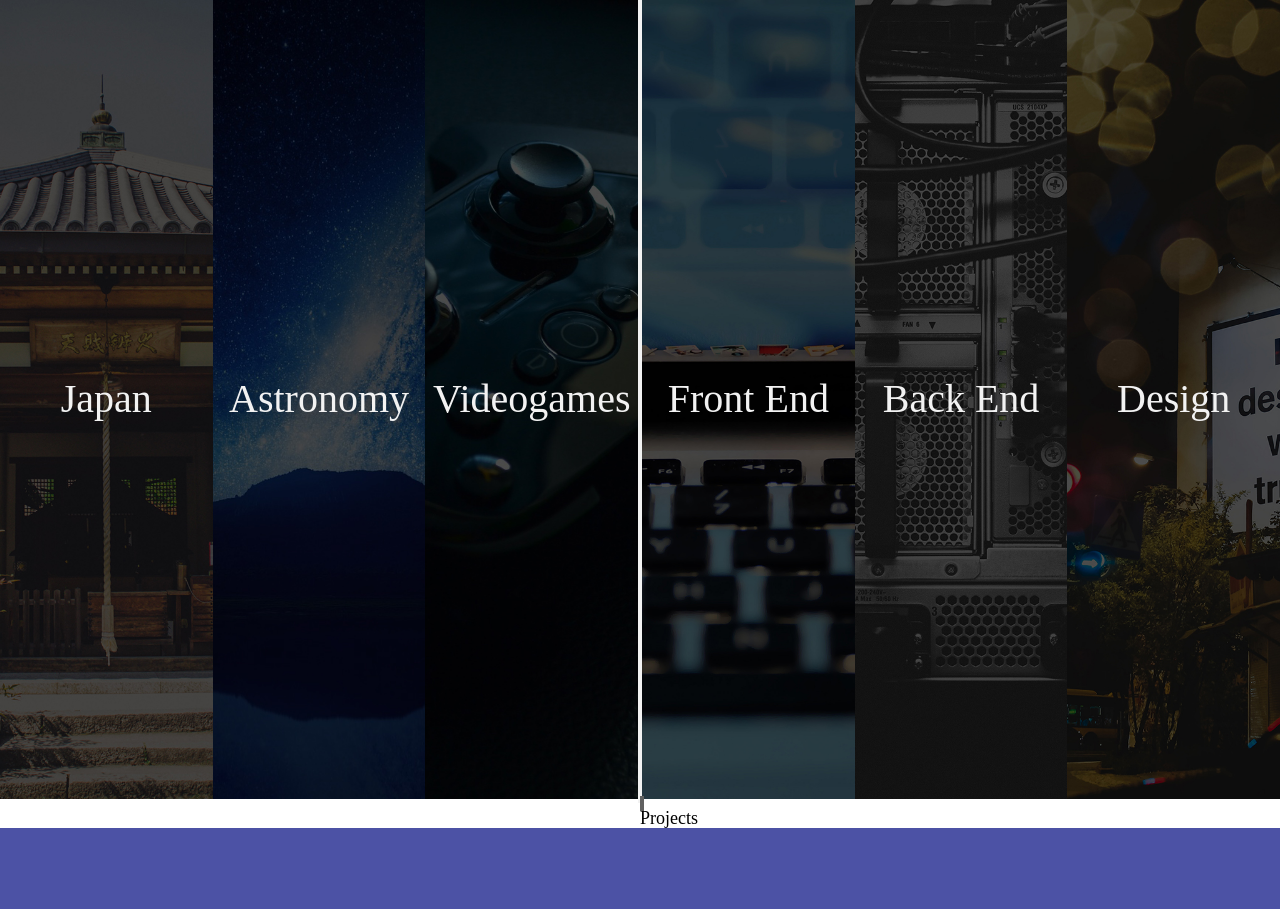
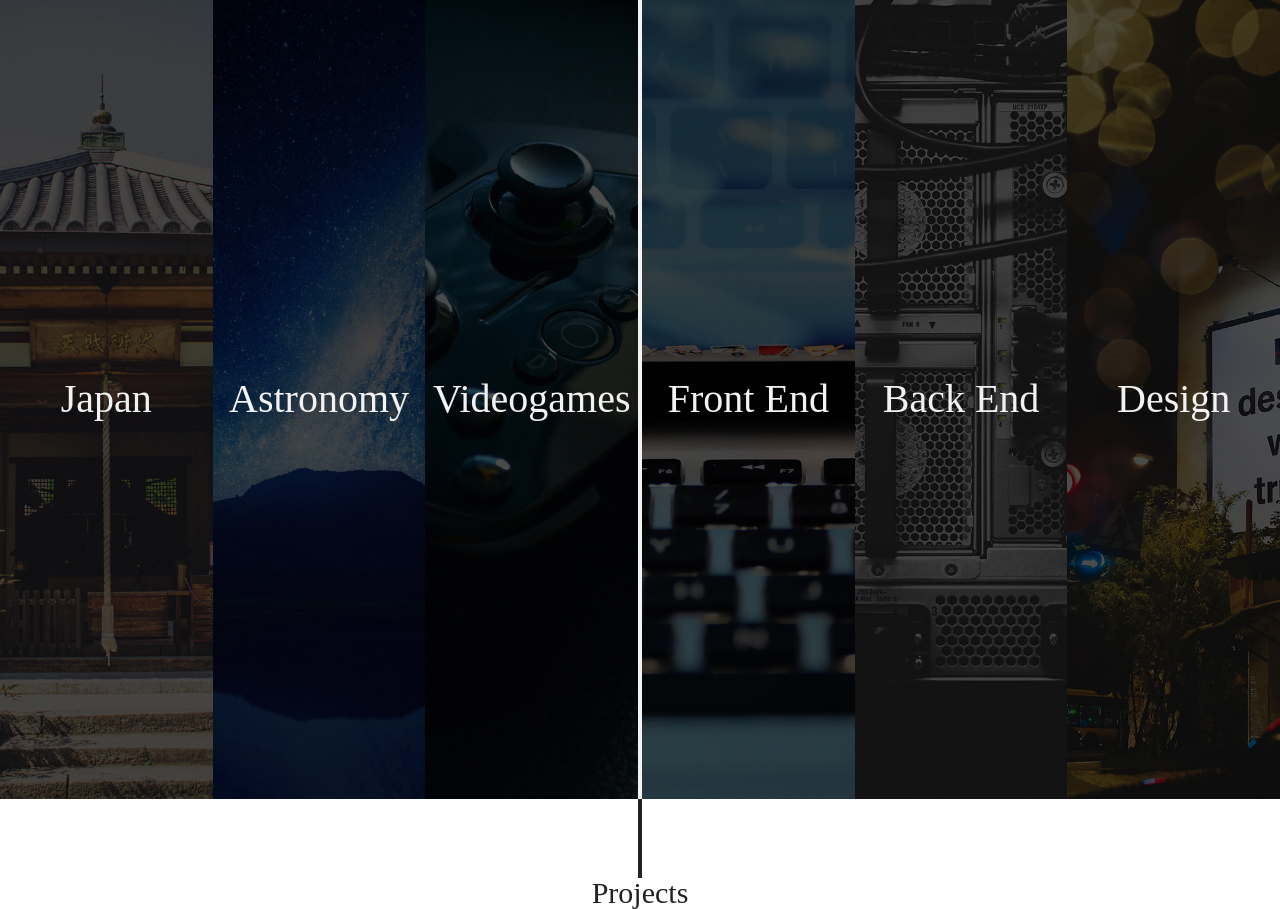
Before and after one commit to KomaWasTaken/my_portfolio, a Symfony app: template templates/index/index.html.twig in a window 1280 px wide. Shown: the part 801-1710 px from the top of the page. Before the commit the page ends 1629 px from the top, so only its background shows below. Run offline with Twig, Linux system fonts and the light colour scheme; the template is opened without the code that fills it, so the values that code supplies are empty; some libraries are stand-ins or nearby versions.

Commit message:
début partie projects, changement dans la bdd, design de projects à revoir. Partie about me pas mal avancée

```diff
--- a/public/index/css/style.css
+++ b/public/index/css/style.css
@@ -129,6 +129,9 @@
 
 .w-20 {
   width: 20%; }
+
+.w-15 {
+  width: 15%; }
 
 .w-10 {
   width: 10%; }
@@ -359,6 +362,8 @@
 .a-s-end {
   align-self: flex-end; }
 
+
+
 .j-c-center {
   justify-content: center; }
 
@@ -383,8 +388,8 @@
 .color-1 {
   color: #f2f2f2; }
 
-.color-3 {
-  color: #394c23; }
+.color-2 {
+  color: #222222; }
 
 .color-4 {
   color: #53312B; }
@@ -398,6 +403,9 @@
   background: -webkit-linear-gradient(45deg, rgba(255, 0, 136, 0.7) 0%, rgba(0, 9, 128, 0.7) 25%);
   background: linear-gradient(45deg, rgba(255, 0, 136, 0.7) 0%, rgba(0, 9, 128, 0.7) 25%);
   filter: progid:DXImageTransform.Microsoft.gradient( startColorstr='#ff0088', endColorstr='#000980',GradientType=1 ); }
+.bg-color-2 {
+  background-color: rgba(71, 77, 163, 0.7);
+}
 
 .bg-color-none {
   background-color: transparent; }
@@ -459,8 +467,8 @@
 .coolvetica {
   font-family: "Coolvetica", "sans serif"; }
 
-.Merriweather {
-  font-family: "Merriweather", "serif"; }
+.noto {
+  font-family: "Noto Sans", "serif"; }
 
 .fw-thin {
   font-weight: 300; }
@@ -533,10 +541,21 @@
 .vertical-span-black {
   width: 0;
   height: 75px;
-  border: 2px solid #616161; }
+  border: 2px solid #222222; }
 
 .bottom-0 {
   bottom: 0; }
+  .top-0 {
+    top: 0;
+  }
+
+  .horizontal-span-white {
+    width: 75px;
+    height: 0;
+    border: 2px solid #f2f2f2; }
+
+.top-0 {
+  top: 0; }
 
   .opacity-0 {
     opacity:0; }
@@ -546,9 +565,7 @@
   height:100vh;
   border:2px solid #f2f2f2;
 }
-.left-50{
-  left:50%;
-}
+
 /*/////////////////////////////////////  /////////////////////////////////////
 /////////////////////////////////////  MEDIA QUERIES  //////////////////////////
 /////////////////////////////////////  /////////////////////////////////////*/
--- a/templates/about.html.twig
+++ b/templates/about.html.twig
@@ -1,30 +1,30 @@
 <section class="h-100vh d-flex col-6">
     <div class="col-1 bg-about-1 color-1 d-flex flex-direction-column j-c-center text-center transition-1">
-        <p class="fs-40">Japan</p>
-        <p class="d-none transition-1 fs-18">Since my young age, I'm in love with Japan.
+        <p class="fs-40 coolvetica">Japan</p>
+        <p class="d-none transition-1 fs-18 noto">Since my young age, I'm in love with Japan.
         The culture, the architecture, the people, the language.</p>
     </div>
     <div class="col-1 bg-about-2 color-1 d-flex flex-direction-column j-c-center text-center transition-1">
-        <p class="fs-40">Astronomy</p>
-        <p class="d-none transition-1 fs-18">Attracted by their gravity, stars have always fascinated me.</p>
+        <p class="fs-40 coolvetica">Astronomy</p>
+        <p class="d-none transition-1 fs-18 noto">Attracted by their gravity, stars have always fascinated me.</p>
     </div>
     <div class="col-1 bg-about-3 color-1 d-flex flex-direction-column j-c-center text-center transition-1">
-        <p class="fs-40">Videogames</p>
-        <p class="d-none transition-1 fs-18">I've been a huge gamer for a long time, sometimes hardcore, sometimes casual.
+        <p class="fs-40 coolvetica">Videogames</p>
+        <p class="d-none transition-1 fs-18 noto">I've been a huge gamer for a long time, sometimes hardcore, sometimes casual.
         MMORPGs and J-RPGs are my favorite genres.</p>
     </div>
     <span class="fs-vertical-span"></span>
     <div class="col-1 bg-about-4 color-1 d-flex flex-direction-column j-c-center text-center transition-1">
-        <p class="fs-40">Front End</p>
-        <p class="d-none transition-1 fs-18">HTML/CSS JS (AJAX), SASS/SCSS</p>
+        <p class="fs-40 coolvetica">Front End</p>
+        <p class="d-none transition-1 fs-18 noto">HTML/CSS JS (AJAX), SASS/SCSS</p>
     </div>
     <div class="col-1 bg-about-5 color-1 d-flex flex-direction-column j-c-center text-center transition-1">
-        <p class="fs-40">Back End</p>
-        <p class="d-none transition-1 fs-18">PHP, MySQL, Twig, Symfony</p>
+        <p class="fs-40 coolvetica">Back End</p>
+        <p class="d-none transition-1 fs-18 noto">PHP, MySQL, Twig, Symfony</p>
     </div>
     <div class="col-1 bg-about-6 color-1 d-flex flex-direction-column j-c-center text-center transition-1">
-        <p class="fs-40">Design</p>
-        <p class="d-none transition-1 fs-18">Adobe Creative Suite</p>
+        <p class="fs-40 coolvetica">Design</p>
+        <p class="d-none transition-1 fs-18 noto">Adobe Creative Suite</p>
     </div>
 
 
--- a/templates/projects.html.twig
+++ b/templates/projects.html.twig
@@ -1,11 +1,25 @@
-<section class="d-flex flex-direction-column">
-    <div class="absolute left-50">
+<section class="d-flex a-i-center j-c-around flex-wrap" id="projects">
+    <div class="d-flex flex-direction-column a-i-center a-s-start absolute" id="span-projects">
         <span class="vertical-span-black"></span>
-        <p class="fs-18">Projects</p>
+        <p class="fs-30 color-2 coolvetica">Projects</p>
     </div>
 {%   for project in projects   %}
-    <div class="h-100vh"></div>
-        {{   project.porTitle   }}
-        {{   project.porShortDesc   }}
+    <div class="h-100vh w-100 d-flex" style = "background: url('./index/images/{{ project.porImage }}') center center no-repeat; background-size:90%;" >
+        <div class="w-50 bg-color-2 h-100">
+            <h3 class="color-1 fs-30">
+                {{   project.porTitle   }}
+            </h3>
+            <p class="color-1 fs-20">
+                {{   project.porLongDesc   }}
+            </p>
+            <div class="w-20 d-flex j-c-between a-i-center">
+                <span class="horizontal-span-white"></span>
+                <a href="{{  project.porLink  }}" class="color-1 text-decoration-none fs-18">
+                    voir plus
+                </a>
+            </div>
+        </div>
+        <div class="w-50"></div>
+    </div>
     {%   endfor   %}
 </section>
```
Also changed, not shown: public/index/js/script.js (+15 -11 lines), src/Entity/Portfolio.php (+17 -0 lines), src/Migrations/Version20180730115816.php (added, +28 -0 lines), public/index/fonts/NotoSans-Bold.ttf (added), public/index/fonts/NotoSans-BoldItalic.ttf (added), public/index/fonts/NotoSans-Italic.ttf (added), public/index/fonts/NotoSans-Regular.ttf (added), public/index/images/coffeart.JPG (added), public/index/images/wetransfer.JPG (added).
